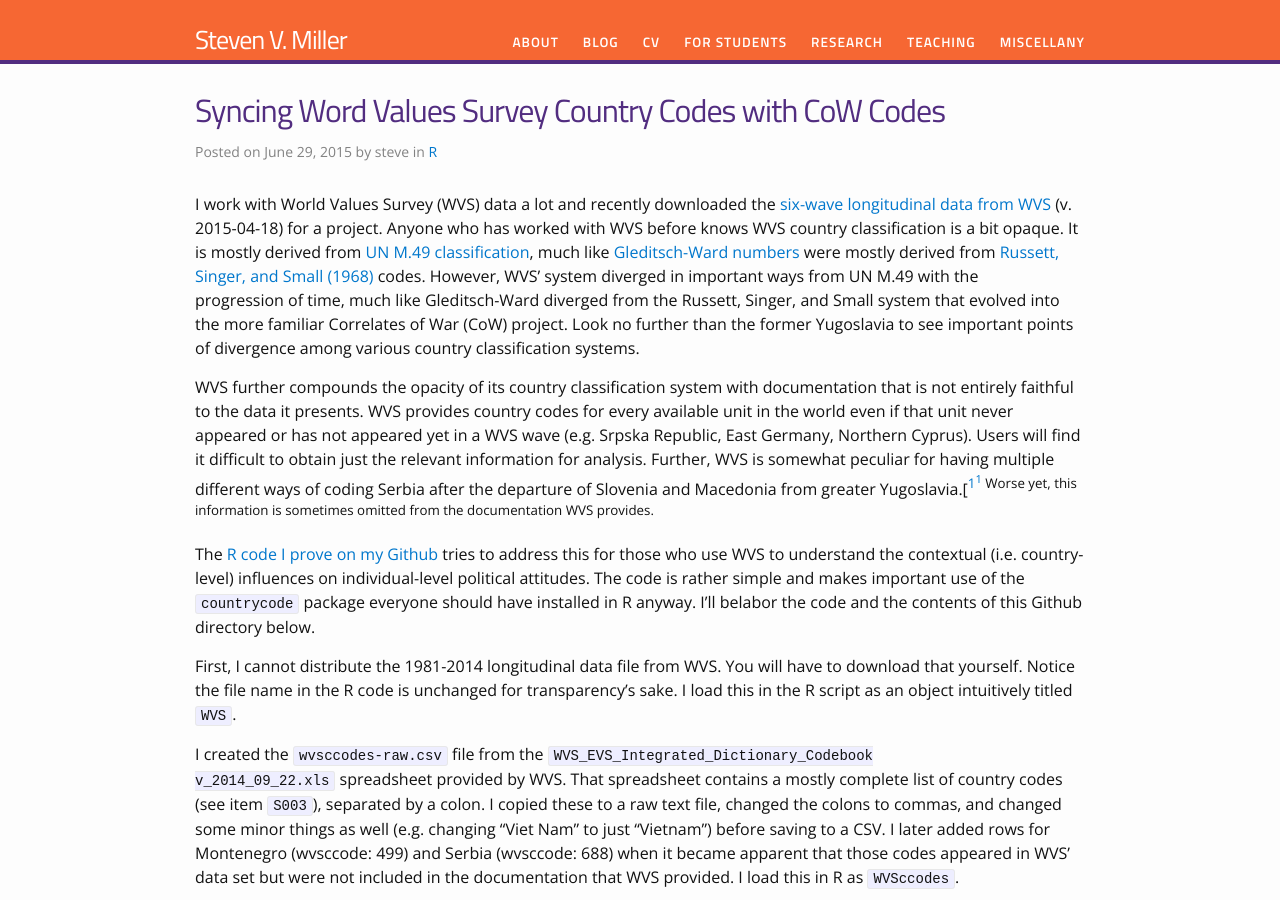
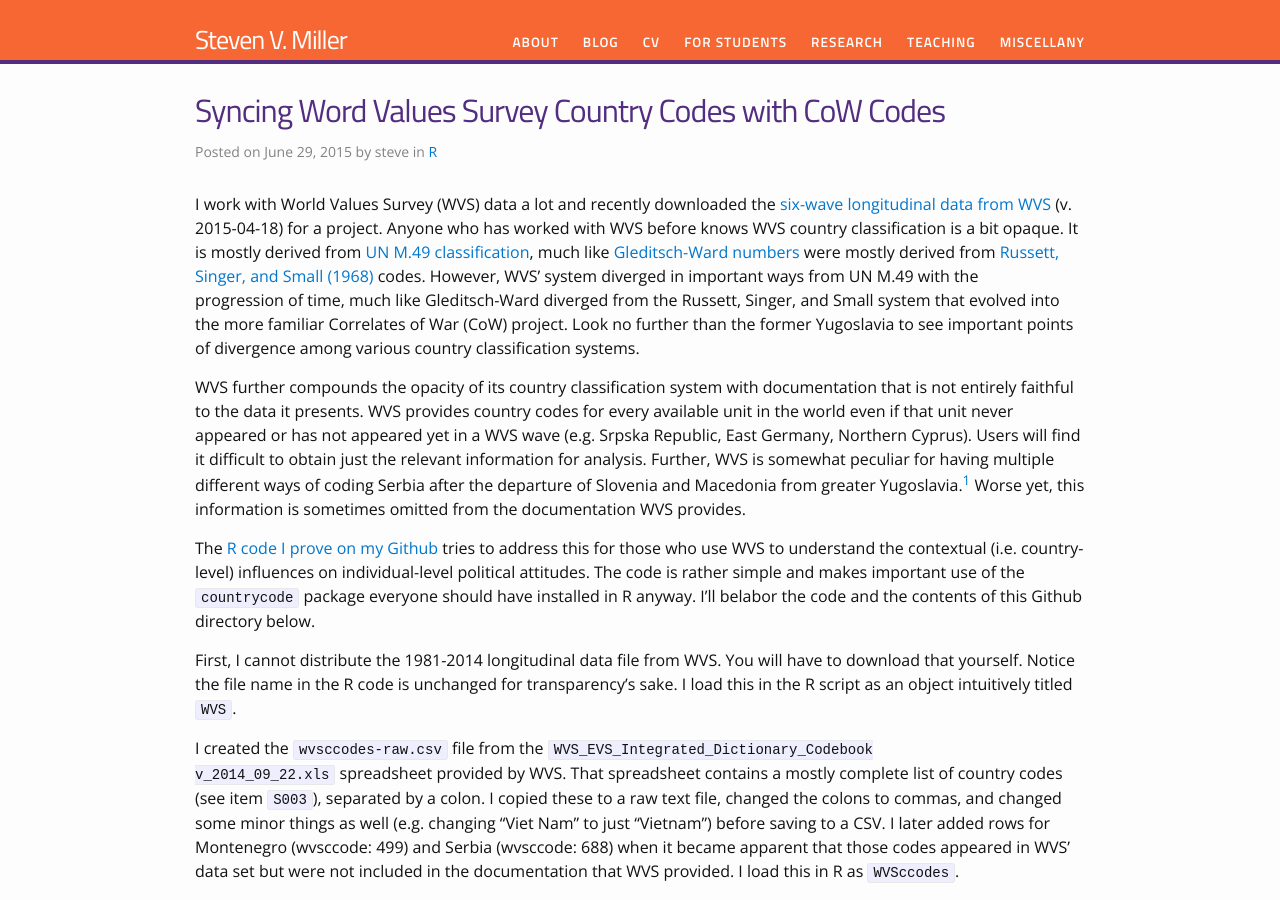
Before and after one commit to svmiller/svmiller.github.io, a Jekyll site: the page built from _posts/2015-06-29-syncing-word-values-survey-country-codes-with-cow-codes.md, in a window 1280 px wide and 900 px high. Built offline with Jekyll 4.4.1, drawn with Linux system fonts in a browser that asks for light colours; comment, search, counter and statistics services are not loaded.

Commit message:
fixed error in syncing post

```diff
--- a/_posts/2015-06-29-syncing-word-values-survey-country-codes-with-cow-codes.md
+++ b/_posts/2015-06-29-syncing-word-values-survey-country-codes-with-cow-codes.md
@@ -8,7 +8,7 @@
 ---
 I work with World Values Survey (WVS) data a lot and recently downloaded the [six-wave longitudinal data from WVS][1] (v. 2015-04-18) for a project. Anyone who has worked with WVS before knows WVS country classification is a bit opaque. It is mostly derived from [UN M.49 classification][2], much like [Gleditsch-Ward numbers][3] were mostly derived from [Russett, Singer, and Small (1968)][4] codes. However, WVS' system diverged in important ways from UN M.49 with the progression of time, much like Gleditsch-Ward diverged from the Russett, Singer, and Small system that evolved into the more familiar Correlates of War (CoW) project. Look no further than the former Yugoslavia to see important points of divergence among various country classification systems.
 
-WVS further compounds the opacity of its country classification system with documentation that is not entirely faithful to the data it presents. WVS provides country codes for every available unit in the world even if that unit never appeared or has not appeared yet in a WVS wave (e.g. Srpska Republic, East Germany, Northern Cyprus). Users will find it difficult to obtain just the relevant information for analysis. Further, WVS is somewhat peculiar for having multiple different ways of coding Serbia after the departure of Slovenia and Macedonia from greater Yugoslavia.[<sup><a href="#footnote_0_323" id="identifier_0_323" class="footnote-link footnote-identifier-link" title="Even the incredibly useful countrycode package struggles with matching Serbia as successor state to the former Yugoslavia (from a CoW perspective).">1</a>[^1] Worse yet, this information is sometimes omitted from the documentation WVS provides.
+WVS further compounds the opacity of its country classification system with documentation that is not entirely faithful to the data it presents. WVS provides country codes for every available unit in the world even if that unit never appeared or has not appeared yet in a WVS wave (e.g. Srpska Republic, East Germany, Northern Cyprus). Users will find it difficult to obtain just the relevant information for analysis. Further, WVS is somewhat peculiar for having multiple different ways of coding Serbia after the departure of Slovenia and Macedonia from greater Yugoslavia.[^1] Worse yet, this information is sometimes omitted from the documentation WVS provides.
 
 [^1]: Even the incredibly useful `countrycode` package struggles with matching Serbia as successor state to the former Yugoslavia (from a CoW perspective).
 
```
